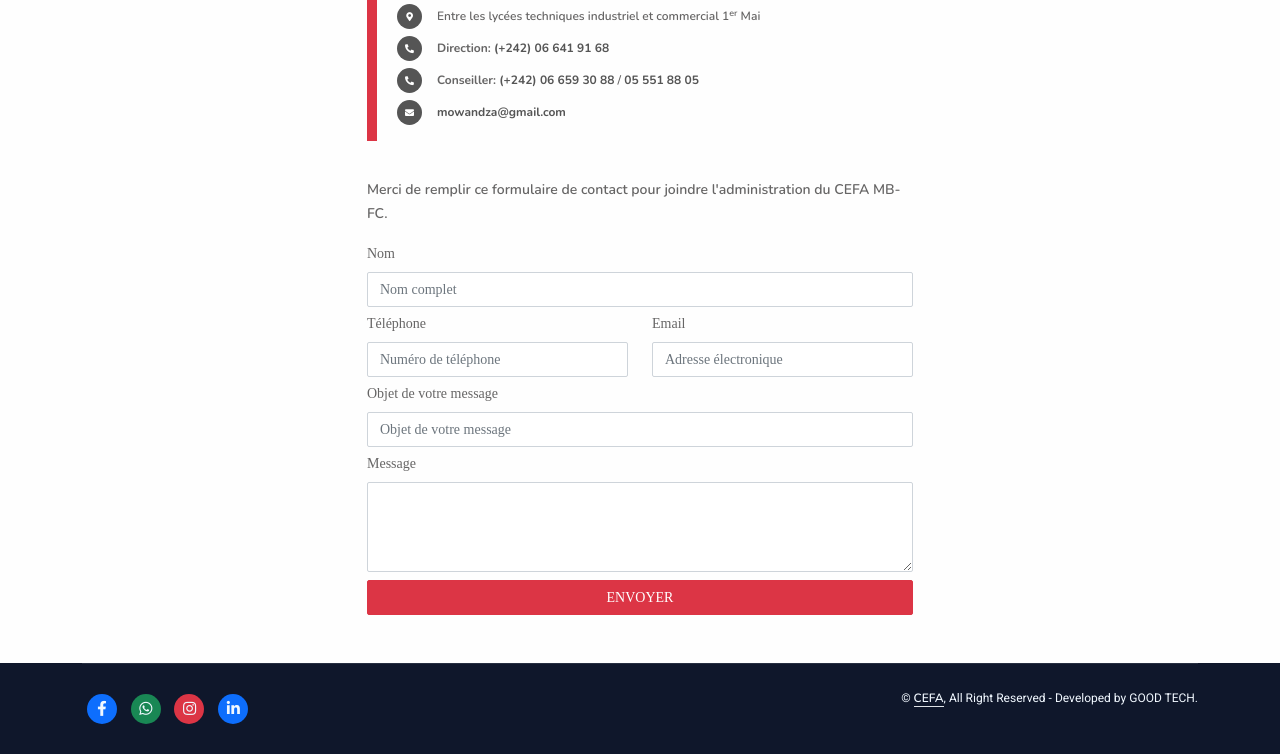
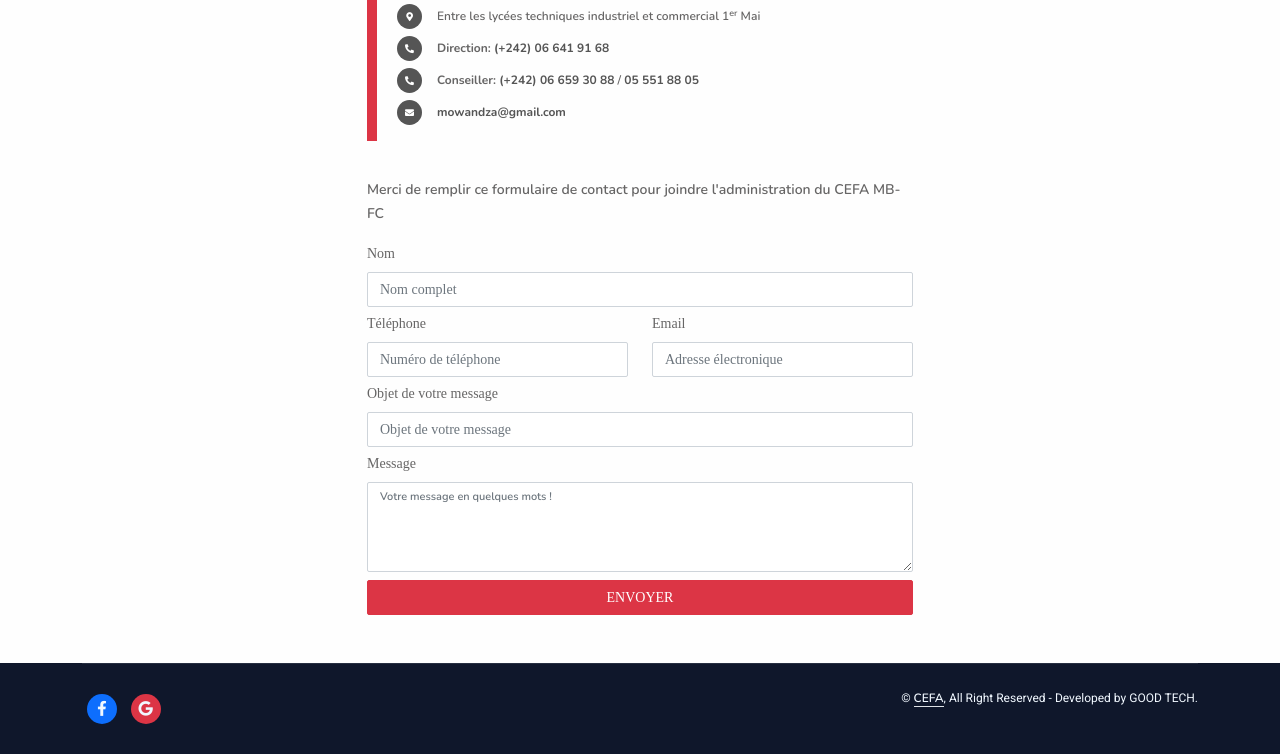
Before and after one commit to monsieur-ned/cefa-mb-fc, a Django app: page /contacts/ in a window 1280 px wide. Shown: the part 432-1186 px from the top of the page. Run offline with Django 4.2, Linux system fonts and the light colour scheme; some libraries are stand-ins or nearby versions.

Commit message:
Mise à jour le jour du depl.

```diff
--- a/app_data/admin.py
+++ b/app_data/admin.py
@@ -7,3 +7,4 @@ admin.site.register(Image)
 admin.site.register(NewsLetter)
 admin.site.register(MessageDuDirecteur)
 admin.site.register(Contact)
+admin.site.register(VideoLink)
--- a/main/views.py
+++ b/main/views.py
@@ -66,11 +66,15 @@ def accueil_view(request):
 
 	actualites = Actualite.objects.all().order_by('-id')[:4]
 	images = Image.objects.all().order_by('-id')[:8]
+	linkVideo = VideoLink.objects.all().order_by('-id')[:1]
+
+	print(linkVideo)
 
 	template = "index.html"
 	context = {
 		'actualites': actualites,
 		'images': images,
+		'linkVideo': linkVideo
 	}
 
 	send_newsLetter_fonction()
--- a/static/css/style.css
+++ b/static/css/style.css
@@ -539,6 +539,11 @@ a, p, li, strong, small, option, select{
     font-family: "Nunito",sans-serif;
 }
 
+textarea::placeholder{
+    font-family: "Nunito",sans-serif;
+    font-size: 11px;
+}
+
 h1, h2, h3, h4, h5, h6{
 
 }
--- a/templates/contact.html
+++ b/templates/contact.html
@@ -283,7 +283,7 @@
             <div class="col-md-6 offset-md-3 wow fadeInUp" data-wow-delay="0.1s">
 
                 <div class="mb-3">
-                    <small>Merci de remplir ce formulaire de contact pour joindre l'administration du CEFA MB-FC.</small>
+                    <small>Merci de remplir ce formulaire de contact pour joindre l'administration du CEFA MB-FC</small>
                 </div>
 
                 {% if messages %}
@@ -332,7 +332,7 @@
 
                     <div class="form-group mb-2">
                         <label class="form-label">Message</label>
-                        <textarea class="form-control" style="height: 90px;" name="message"></textarea>
+                        <textarea class="form-control" style="height: 90px;" name="message" placeholder="Votre message en quelques mots !"></textarea>
                     </div>
 
                     <div>
--- a/templates/inscription.html
+++ b/templates/inscription.html
@@ -162,7 +162,7 @@
                             <div class="form-group my-2">
                                 <label class="form-label">Faite le choix de votre filière</label>
                                 <select name="choix_cefa" class="form-select">
-
+                                        <optgroup label="Faite le choix de votre filière">
                                             <option value="Equipements froid, climatisation et Froid électroménager">Equipements froid, climatisation et Froid électroménager</option>
                                             <option value="Menuiserie, charpente, bois, couverture">Menuiserie, charpente, bois, couverture</option>
 
@@ -175,6 +175,8 @@
                                             <option value="Installations sanitaire et traitement des eaux">Installations sanitaire et traitement des eaux</option>
 
                                             <option value="Gros oeuvre du bâtiment">Gros oeuvre du bâtiment</option>
+                                        </optgroup>
+
 
                                 </select>
                             </div>
@@ -184,7 +186,7 @@
                             </div>
 
                             <div class="form-group my-2">
-                                <small>Le CEFA MB-FC est ouvert du lundi au vendredi de 8h00 à 16h00, au cas où vous devriez passer pour valider votre inscription.</small>
+                                <small>Le CEFA MB-FC est ouvert du lundi au vendredi de 7h00 à 17h00, au cas où vous deviez passer pour valider votre inscription.</small>
                             </div>
                         </form>
                     </div>
--- a/templates/layout/base.html
+++ b/templates/layout/base.html
@@ -33,12 +33,12 @@
 <body>
     <div class="container-xxl bg-white p-0">
 
-        <!-- <div id="spinner" class="show bg-white position-fixed translate-middle w-100 vh-100 top-50 start-50 d-flex align-items-center justify-content-center">
+        <div id="spinner" class="show bg-white position-fixed translate-middle w-100 vh-100 top-50 start-50 d-flex align-items-center justify-content-center">
             <div class="spinner-border text-danger" style="width: 3rem; height: 3rem;" role="status">
                 <span class="sr-only">Loading...</span>
             </div>
         </div>
- -->
+
         <!-- Menu du site -->
         <div class="container-xxl position-relative p-0">
             <nav class="navbar navbar-expand-lg navbar-dark bg-dark px-4 px-lg-5 py-3 py-lg-0" id="navbar">
@@ -80,20 +80,20 @@
 
                             <small class="text-center d-md-none d-lg-none mb-2 col-12" style="display: block; font-size: 15px; color: #eee;">Nous suivre !</small>
 
-                            <a href="" class="link-social" style="background-color: #0d6efd;">
+                            <a href="https://www.facebook.com/CEFA-MB-Froid-et-Climatisation-100694264641753" class="link-social" style="background-color: #0d6efd;">
                                 <i class="fab fa-facebook-f"></i>
                             </a>
 
-                            <a href="" class="link-social bg-success">
+                            <!-- <a href="" class="link-social bg-success">
                                 <i class="fab fa-whatsapp"></i>
                             </a>
 
                             <a href="" class="link-social" style="background-color: var(--primary);">
                                 <i class="fab fa-instagram"></i>
-                            </a>
+                            </a> -->
 
-                            <a href="" class="link-social" style="background-color: #0d6efd">
-                                <i class="fab fa-linkedin-in"></i>
+                            <a href="" class="link-social" style="background-color: var(--primary);">
+                                <i class="fab fa-google"></i>
                             </a>
                         </div>
 
```
Also changed, not shown: app_data/models.py (+8 -0 lines), templates/index.html (+8 -2 lines), app_data/migrations/0012_videolink.py (added), db.sqlite3, uploads/images-actualites/téléchargement_1.jfif (added). Lines whose indentation alone changed are shown as unchanged.
